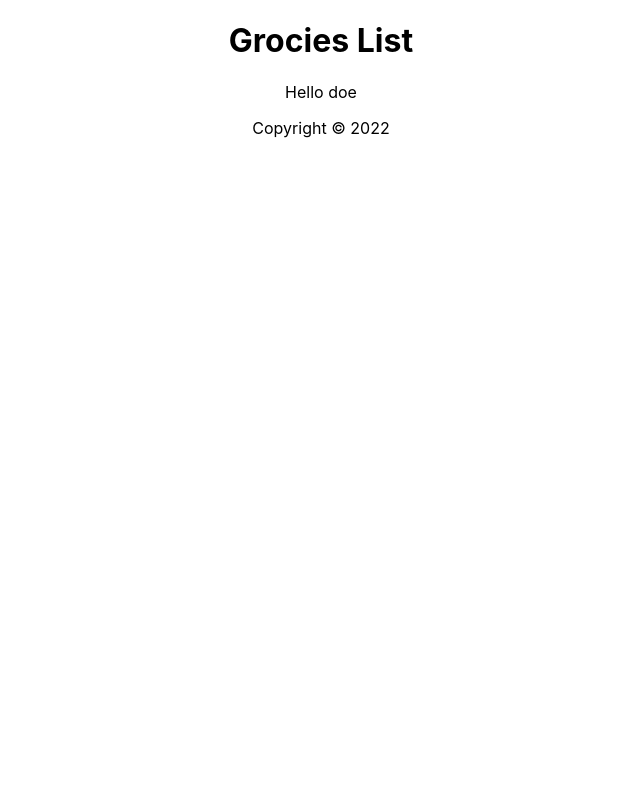
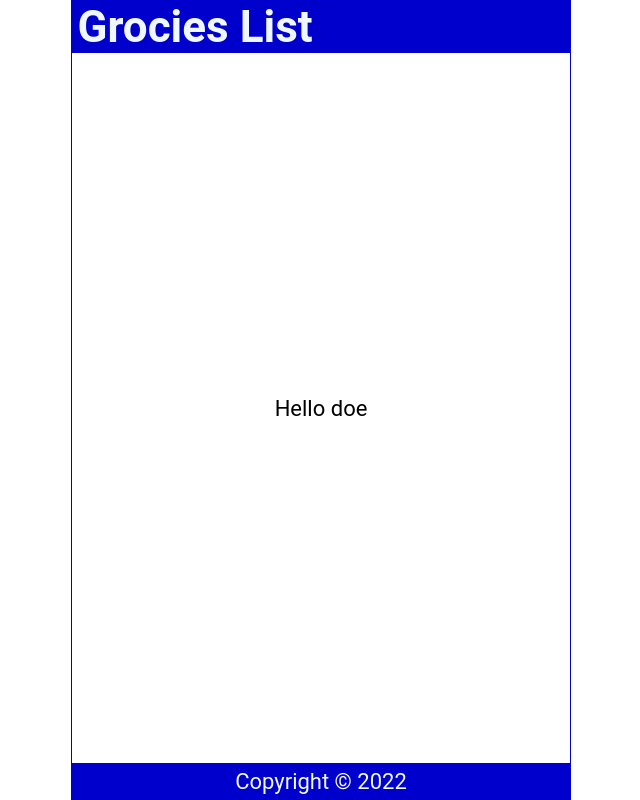
Before and after one commit to HtinSharKyaw/react-crash-course, a React (Create React App) app: page / in a window 1280 px wide. Shown: the whole page, without its empty margins (319-959 px from the left). Built offline with nearby package versions, Linux system fonts and the light colour scheme.

Commit message:
css added

```diff
--- a/src/App.js
+++ b/src/App.js
@@ -1,4 +1,3 @@
-import './App.css';
 import Header from './Header';
 import Content from './Content';
 import Footer from './Footer';
--- a/src/Header.js
+++ b/src/Header.js
@@ -1,6 +1,7 @@
 import React from 'react'
 
 const Header = () => {
+
   return (
     <header>
       <h1>Grocies List</h1>
--- a/src/index.css
+++ b/src/index.css
@@ -1,13 +1,59 @@
+* {
+  margin: 0;
+  padding: 0;
+  box-sizing: border-box;
+}
+
+html {
+  font-size: 22px;
+}
+
 body {
-  margin: 0;
-  font-family: -apple-system, BlinkMacSystemFont, 'Segoe UI', 'Roboto', 'Oxygen',
+  min-height: 100vh;
+  font-family: 'Roboto', 'Oxygen',
     'Ubuntu', 'Cantarell', 'Fira Sans', 'Droid Sans', 'Helvetica Neue',
     sans-serif;
   -webkit-font-smoothing: antialiased;
   -moz-osx-font-smoothing: grayscale;
 }
 
-code {
-  font-family: source-code-pro, Menlo, Monaco, Consolas, 'Courier New',
-    monospace;
+.App {
+  display: flex;
+  flex-direction: column;
+  justify-content: center;
+  align-items: center;
+  height: 100vh;
+  width: 100%;
+  max-width: 500px;
+  border: 1px solid mediumblue;
+  margin: auto;
 }
+
+header {
+  width: 100%;
+  padding: 0 0.25em;
+  background-color: mediumblue;
+  color: aliceblue;
+  display: flex;
+  justify-content: space-between;
+  align-items: center;
+}
+
+main {
+  width: 100%;
+  display: flex;
+  flex-direction: column;
+  flex-grow: 1;
+  justify-content: center;
+  align-items: center;
+  overflow-y: auto;
+}
+
+footer {
+  width: 100%;
+  padding: 0.25em;
+  background-color: mediumblue;
+  color: aliceblue;
+  display: grid;
+  place-content: center;
+}
```
